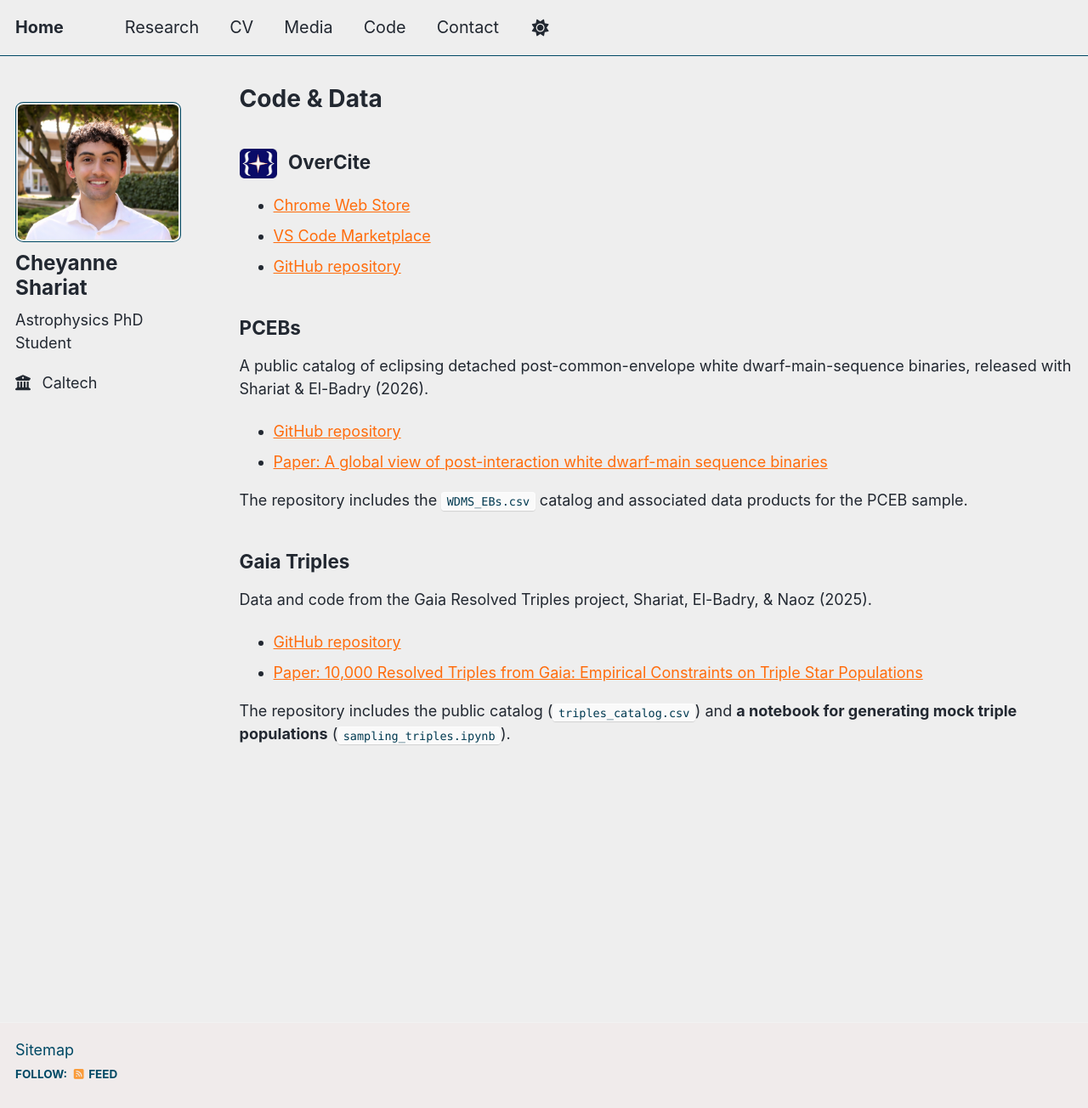
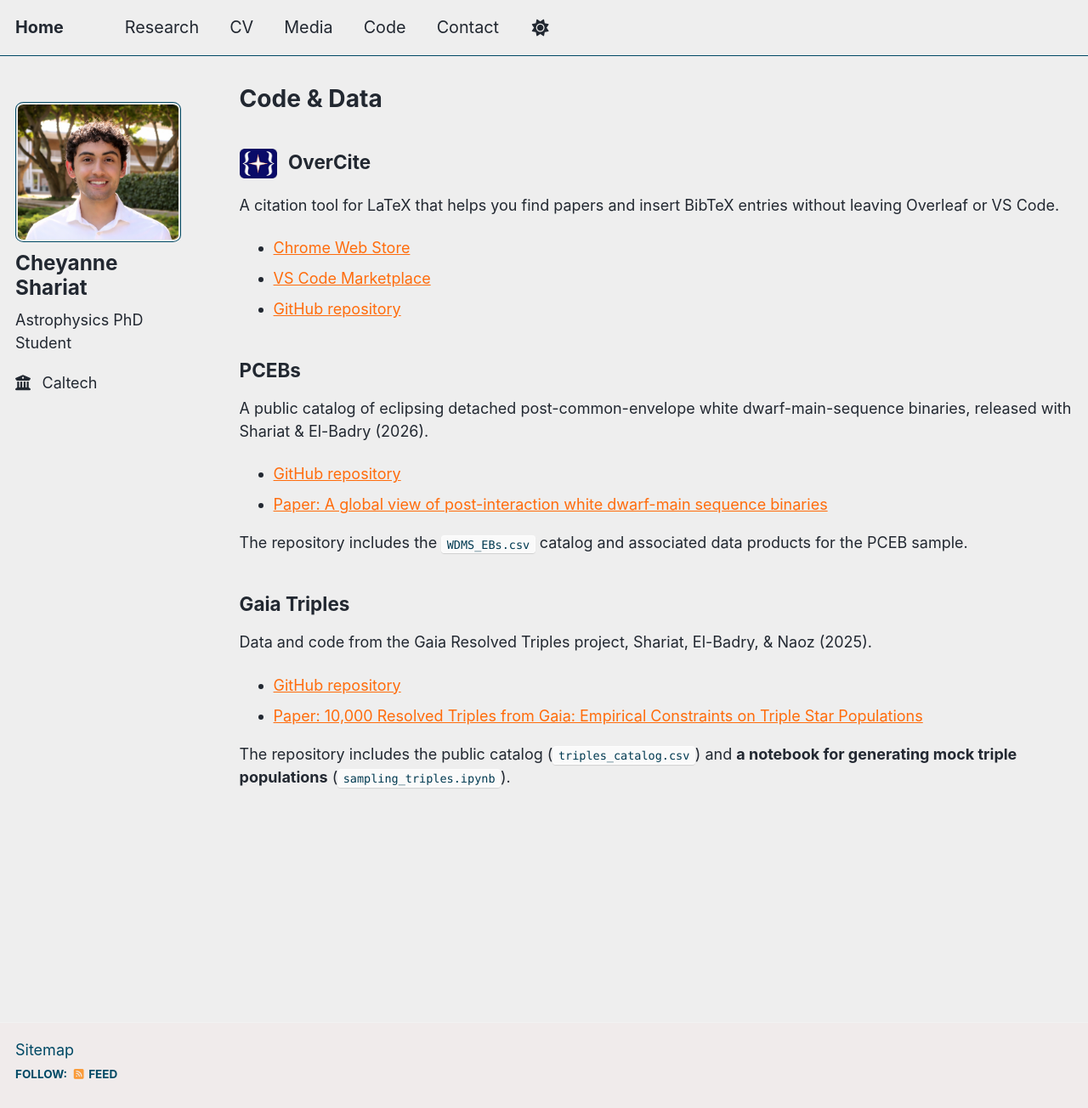
Before and after one commit to cheyanneshariat/cheyanneshariat.github.io, a Jekyll site: the page built from _pages/code.md, in a window 1280 px wide and 1304 px high. Shown: the whole window at 85% size. Built offline with Jekyll 4.4.1, drawn with Linux system fonts in a browser that asks for light colours; a script that is not in the unit is left out.

Commit message:
Add description for OverCite citation tool
Added a brief description of OverCite as a citation tool for LaTeX.

```diff
--- a/_pages/code.md
+++ b/_pages/code.md
@@ -8,6 +8,8 @@ author_profile: true
 {% include base_path %}
 
 ## <img src="/images/overcite-logo.png" alt="OverCite logo" width="44" style="vertical-align: middle; margin-right: 0.45rem;"> OverCite
+
+A citation tool for LaTeX that helps you find papers and insert BibTeX entries without leaving Overleaf or VS Code.
 
 - [Chrome Web Store](https://chromewebstore.google.com/detail/overcite/hmjojciemhnfkjnilakhehkgkhkplbdo)
 - [VS Code Marketplace](https://marketplace.visualstudio.com/items?itemName=CheyanneShariat.overcite-vscode)
```
